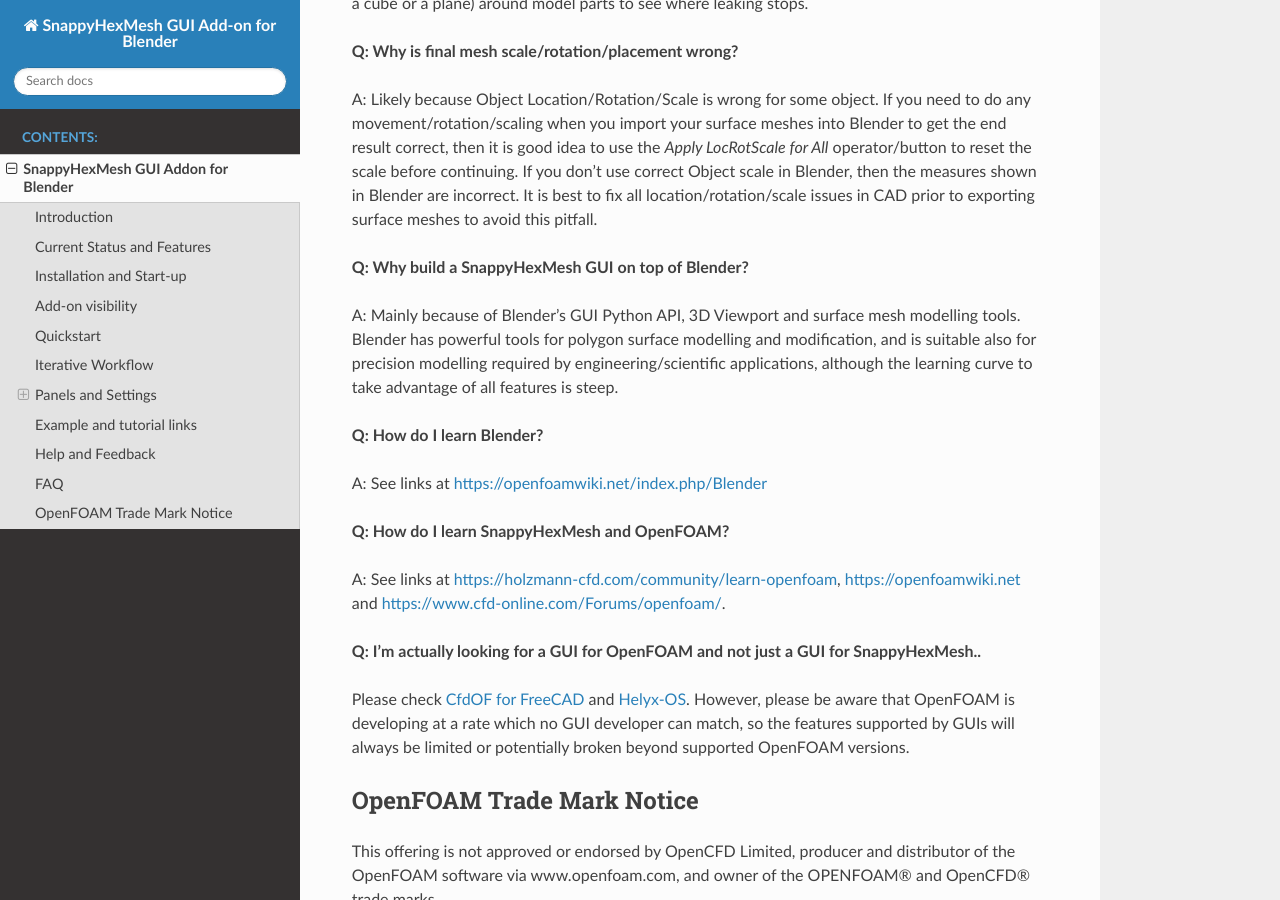
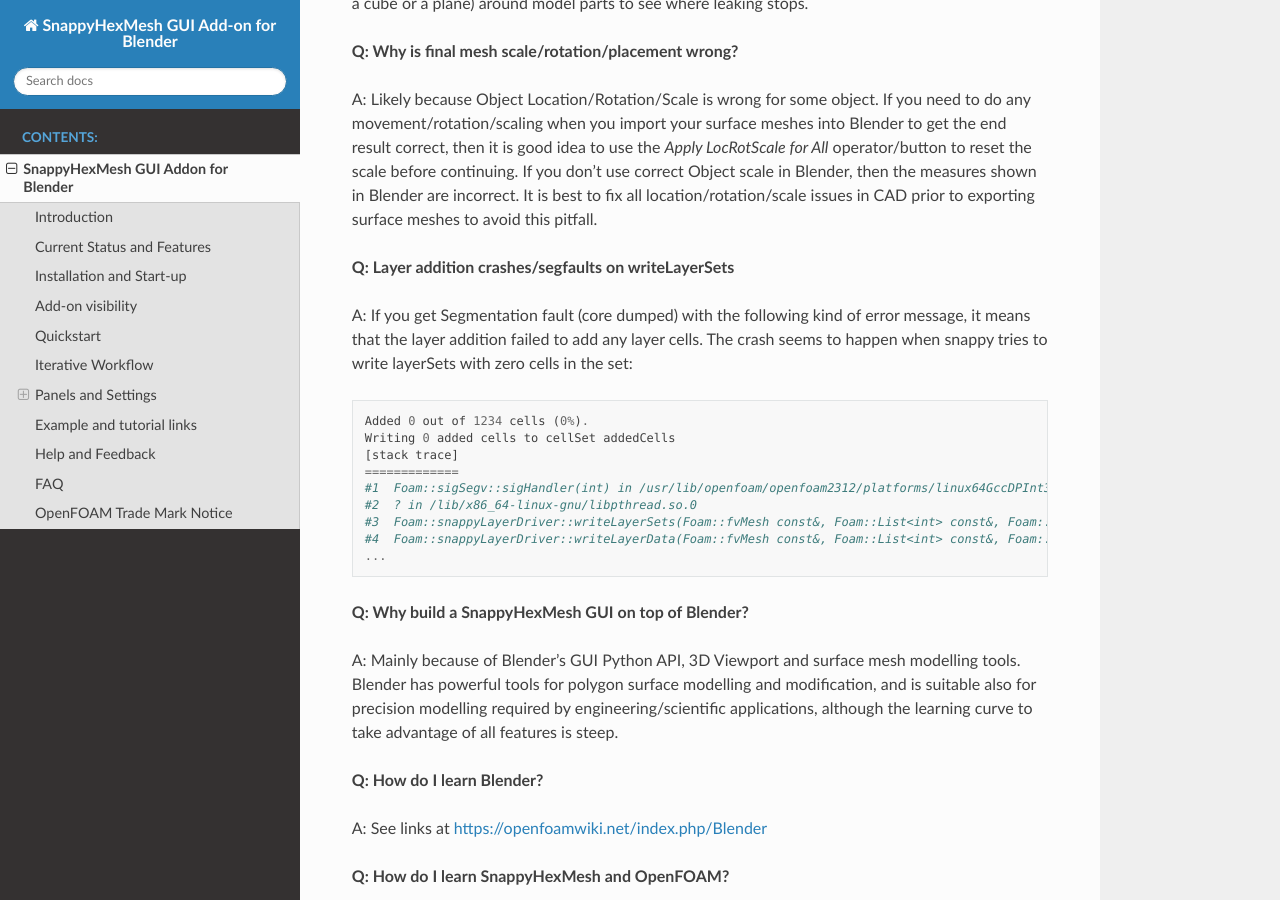
Before and after one commit to tkeskita/snappyhexmesh_gui, a Sphinx documentation site: the page built from docs/snappy_gui.rst, in a window 1280 px wide and 900 px high, scrolled down 11795 px. Built offline with Sphinx 7.4.7 and the Read the Docs theme 2.0.0, drawn with Linux system fonts in a browser that asks for light colours.

Commit message:
Fix bugs in dict number handling
- Bug set layer addition on for first snappyHexMeshDict generation
  when no layers were specified.
- Another bug in copy_settings_to_objects(), did not copy dict
  number.
- Added mention of writeLayerSets segfault to docs.

```diff
--- a/docs/snappy_gui.rst
+++ b/docs/snappy_gui.rst
@@ -462,6 +462,23 @@
 incorrect. It is best to fix all location/rotation/scale issues in CAD
 prior to exporting surface meshes to avoid this pitfall.
 
+**Q: Layer addition crashes/segfaults on writeLayerSets**
+
+A: If you get Segmentation fault (core dumped) with the following kind of
+error message, it means that the layer addition failed to add any
+layer cells. The crash seems to happen when snappy tries to write
+layerSets with zero cells in the set::
+
+  Added 0 out of 1234 cells (0%).
+  Writing 0 added cells to cellSet addedCells
+  [stack trace]
+  =============
+  #1  Foam::sigSegv::sigHandler(int) in /usr/lib/openfoam/openfoam2312/platforms/linux64GccDPInt32Opt/lib/libOpenFOAM.so
+  #2  ? in /lib/x86_64-linux-gnu/libpthread.so.0
+  #3  Foam::snappyLayerDriver::writeLayerSets(Foam::fvMesh const&, Foam::List<int> const&, Foam::Field<double> const&) const in /usr/lib/openfoam/openfoam2312/platforms/linux64GccDPInt32Opt/lib/libsnappyHexMesh.so
+  #4  Foam::snappyLayerDriver::writeLayerData(Foam::fvMesh const&, Foam::List<int> const&, Foam::List<int> const&, Foam::Field<double> const&, Foam::Field<double> const&) const in /usr/lib/openfoam/openfoam2312/platforms/linux64GccDPInt32Opt/lib/libsnappyHexMesh.so
+  ...
+
 **Q: Why build a SnappyHexMesh GUI on top of Blender?**
 
 A: Mainly because of Blender's GUI Python API, 3D Viewport and surface
--- a/op_export.py
+++ b/op_export.py
@@ -132,6 +132,8 @@
         if i.type != 'MESH':
             continue
         if not i.shmg_include_in_export:
+            continue
+        if i.shmg_surface_layers == -1:
             continue
         if i.shmg_dict_number in dict_numbers:
             continue
@@ -776,6 +778,7 @@
         ob.shmg_surface_max_level = a.shmg_surface_max_level
         ob.shmg_feature_edge_level = a.shmg_feature_edge_level
         ob.shmg_surface_layers = a.shmg_surface_layers
+        ob.shmg_dict_number = a.shmg_dict_number
         ob.shmg_patch_info_type = a.shmg_patch_info_type
         ob.shmg_face_zone_type = a.shmg_face_zone_type
         ob.shmg_cell_zone_type = a.shmg_cell_zone_type
```
